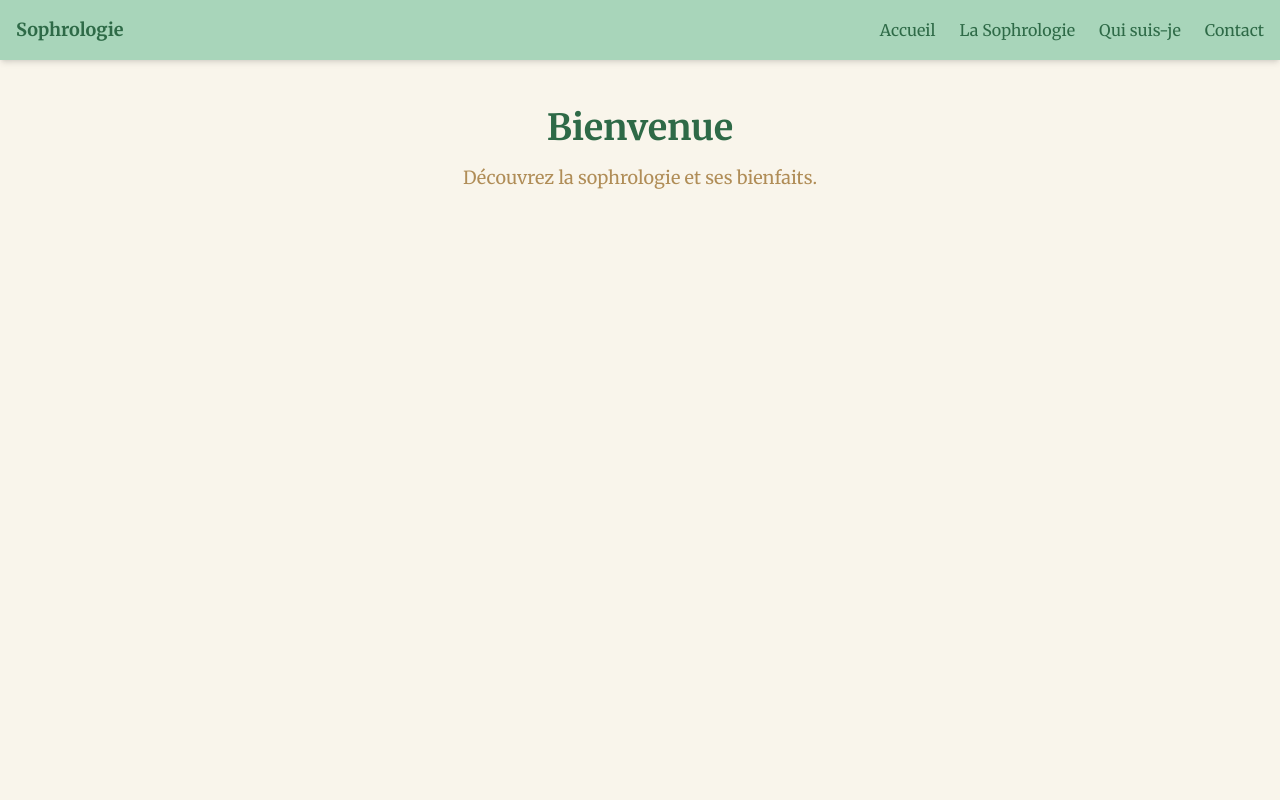
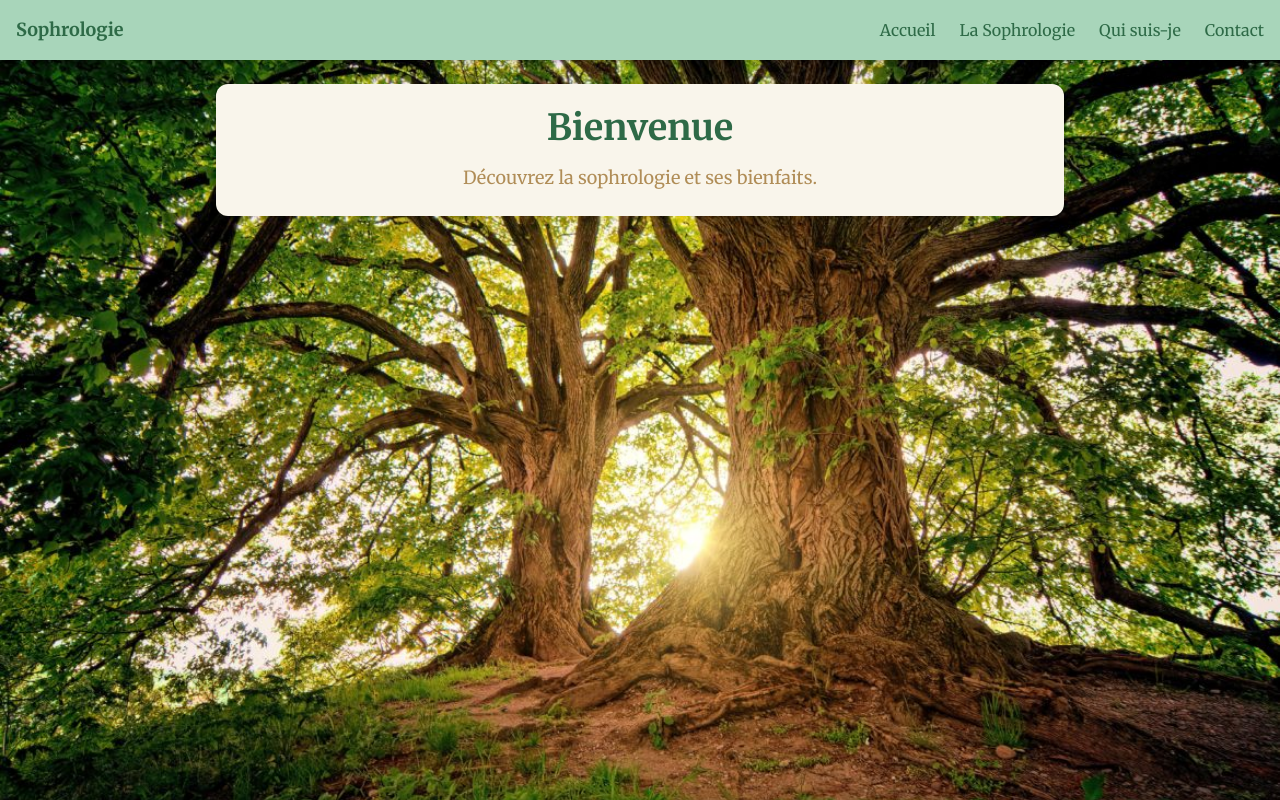
Before and after one commit to Metheor31Game/SiteSophrologue, a Next.js app in the folder vitrine/: page / in a window 1280 px wide. Built offline with nearby package versions, Linux system fonts and the light colour scheme.

Commit message:
ajout image de fond

```diff
--- a/vitrine/app/contact/page.tsx
+++ b/vitrine/app/contact/page.tsx
@@ -5,7 +5,7 @@ export default function ContactPage() {
   const [contactType, setContactType] = useState(""); // Gère le type de contact sélectionné
 
   return (
-    <div className="text-center p-6 bg-background text-foreground">
+    <div className="bg-blanc-casse rounded-xl text-center p-6 bg-background text-foreground">
       <h1 className="text-3xl font-bold text-vert-fonce mb-4">Contact</h1>
       <p className="text-lg mb-6 text-marron-doux">
         Prenez rendez-vous ou posez vos questions.
--- a/vitrine/app/layout.tsx
+++ b/vitrine/app/layout.tsx
@@ -1,4 +1,3 @@
-// app/layout.tsx
 "use client";
 
 import "./globals.css";
@@ -15,7 +14,13 @@ export default function RootLayout({ children }: RootLayoutProps) {
 
   return (
     <html lang="fr">
-      <body className="bg-blanc-casse text-foreground font-chill">
+      <body className="bg-blanc-casse text-foreground font-chill relative">
+        {/* 🔹 Image de fond qui reste fixe en arrière-plan */}
+        <div
+          className="fixed top-0 left-0 w-full h-full bg-cover bg-center -z-10"
+          style={{ backgroundImage: "url('/images/foret.jpg')" }}
+        ></div>
+
         <nav className="bg-vert-clair p-4 shadow-md flex justify-between items-center">
           <div className="text-lg font-bold text-vert-fonce">Sophrologie</div>
 
--- a/vitrine/app/page.tsx
+++ b/vitrine/app/page.tsx
@@ -1,8 +1,10 @@
 export default function HomePage() {
   return (
-    <div className="text-center bg-background p-6">
+    <div className="text-center bg-blanc-casse rounded-xl p-6">
       <h1 className="text-4xl font-bold text-vert-fonce">Bienvenue</h1>
-      <p className="mt-4 text-lg text-marron-doux">Découvrez la sophrologie et ses bienfaits.</p>
+      <p className="mt-4 text-lg text-marron-doux">
+        Découvrez la sophrologie et ses bienfaits.
+      </p>
     </div>
   );
 }
--- a/vitrine/app/sophrologie/page.tsx
+++ b/vitrine/app/sophrologie/page.tsx
@@ -1,6 +1,6 @@
 export default function SophrologiePage() {
   return (
-    <div className="text-center p-6">
+    <div className="bg-blanc-casse rounded-xl text-center p-6">
       <h1 className="text-4xl font-bold text-vert-fonce mb-6">
         Découvrez la Sophrologie : Une Clé vers l'Équilibre Intérieur
       </h1>
--- a/vitrine/app/sophrologue/page.tsx
+++ b/vitrine/app/sophrologue/page.tsx
@@ -1,6 +1,6 @@
 export default function SophrologuePage() {
   return (
-    <div className="text-center">
+    <div className="bg-blanc-casse rounded-xl text-center">
       <h1 className="text-3xl font-bold text-vert-fonce">Qui suis-je</h1>
       <p className="mt-4 text-lg text-marron-doux">
         Présentation et parcours du sophrologue.
```
Also changed, not shown: vitrine/public/images/foret.jpg (added).
